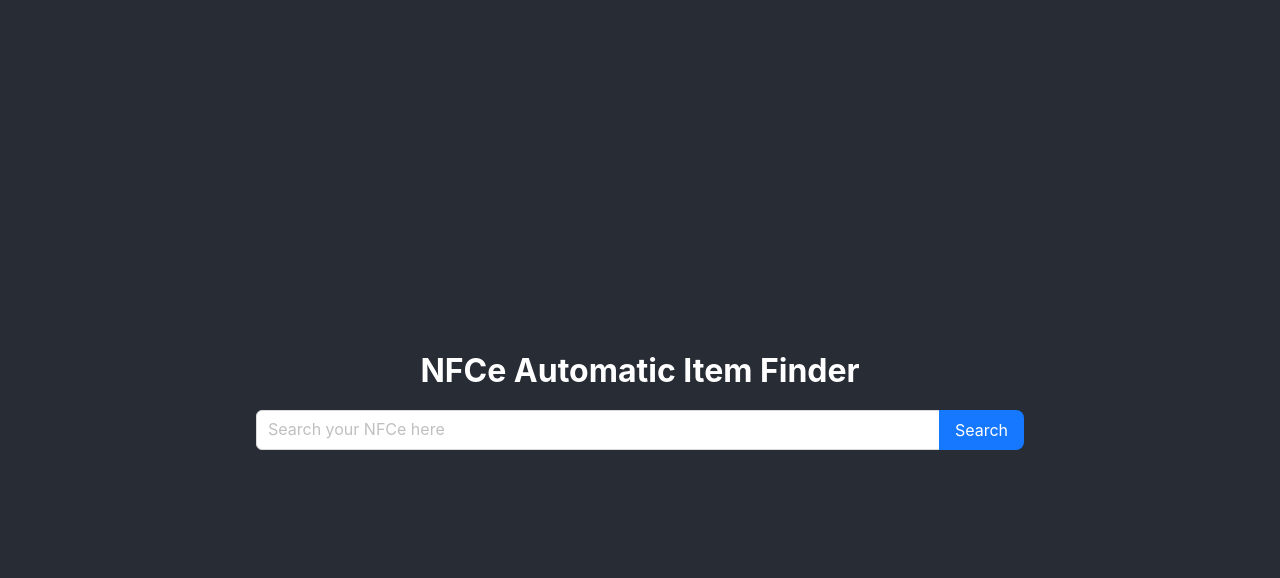
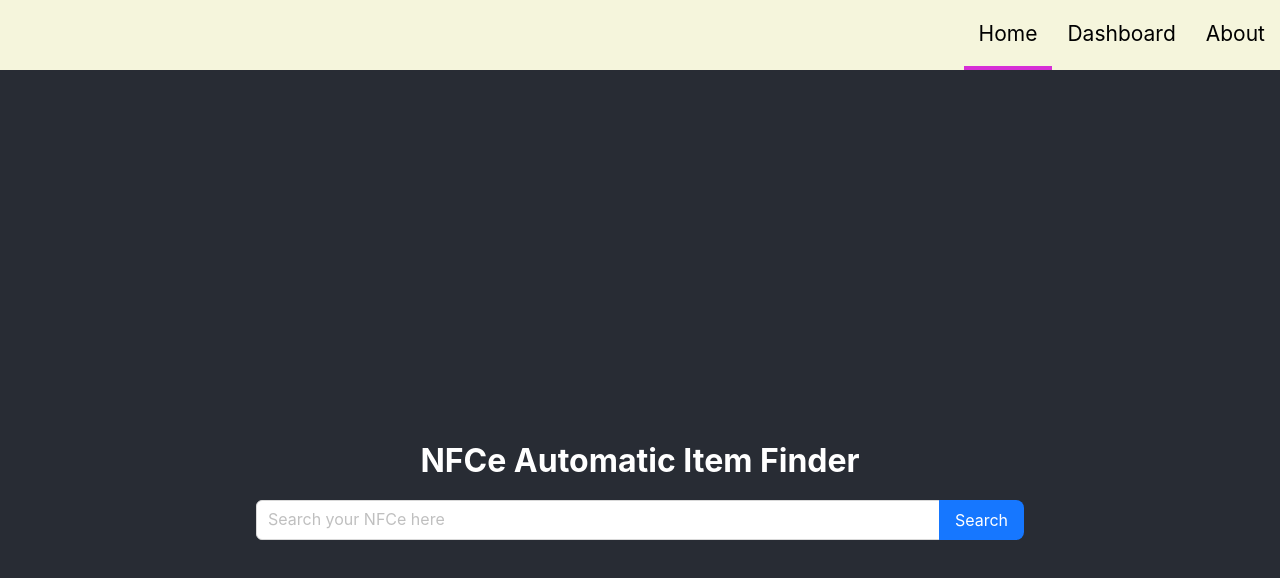
Before and after one commit to vnsl/NFCe-webscrapper, a React (Create React App) app: page / in a window 1280 px wide. Shown: the top 578 px of the page. Built offline with nearby package versions, Linux system fonts and the light colour scheme.

Commit message:
Add header component, About page and Dashboard page

```diff
--- a/package.json
+++ b/package.json
@@ -15,7 +15,7 @@
     "node-sass": "^7.0.3",
     "react": "^18.2.0",
     "react-dom": "^18.2.0",
-    "react-router-dom": "^6.4.3",
+    "react-router-dom": "^6.4.4",
     "react-scripts": "5.0.1",
     "typescript": "^4.9.3",
     "web-vitals": "^2.1.4"
--- a/src/App.tsx
+++ b/src/App.tsx
@@ -1,14 +1,18 @@
 import React from 'react';
 import { BrowserRouter as Router, Routes, Route } from 'react-router-dom';
 import './App.css';
+import About from './pages/About/about.page';
+import Dashboard from './pages/DashBoard/dashboard.page';
 
-import Home from './pages/Home';
+import Home from './pages/Home/home.page';
 
 function App() {
   return (
     <Router>
       <Routes>
         <Route path='/' element={<Home/>}/>
+        <Route path='/dashboard' element={<Dashboard/>}/>
+        <Route path='/about' element={<About/>}/>
       </Routes>
     </Router>
   );
--- /dev/null
+++ b/src/components/Header/header.component.tsx
@@ -0,0 +1,19 @@
+import React, { ReactComponentElement } from 'react';
+import { NavLink } from 'react-router-dom';
+
+// styles and images
+import './header.styles.scss';
+
+const Header: React.FC = () => {
+    return (
+        <div className='header'>
+            <nav className='navbar'>
+                <NavLink to="/" >Home</NavLink>
+                <NavLink to="/Dashboard">Dashboard</NavLink>
+                <NavLink to="/About">About</NavLink>
+            </nav>
+        </div>
+    )
+}
+
+export default Header;
--- /dev/null
+++ b/src/components/Header/header.styles.scss
@@ -0,0 +1,47 @@
+.header {
+    width: 100%;
+    height: 70px;
+    display: flex;
+    justify-content: flex-end;
+
+    //font-family: $primaryFont;
+    background-color: beige;
+
+    position: fixed;
+
+    top: 0;
+    left: 0;
+    z-index: 1000;
+}
+
+.navbar {
+    display: flex;
+
+}
+
+.header a {
+    height: 100%;
+    color: black;
+    text-decoration: none;
+    cursor: pointer;
+    font-size: 21px;
+
+    display: flex;
+    align-items: center;
+    justify-content: center;
+    border-bottom: 4px solid transparent;
+
+    padding: 0 15px;
+}
+
+.header a:hover {
+    border-bottom: 4px solid #d63f3f;
+}
+
+// .header a .active {
+//     border-bottom: 4px solid blue;
+// }
+
+.active {
+    border-bottom: 4px solid rgb(214, 46, 214) !important;
+}
--- /dev/null
+++ b/src/pages/About/about.page.tsx
@@ -0,0 +1,15 @@
+import React from "react";
+import Header from "../../components/Header/header.component";
+
+// styles and images
+import './about.styles.scss';
+
+const About: React.FC = () => {
+    return (
+        <div>
+            <Header></Header>
+        </div>
+    )
+}
+
+export default About;
--- /dev/null
+++ b/src/pages/DashBoard/dashboard.page.tsx
@@ -0,0 +1,16 @@
+import React from "react";
+import Header from "../../components/Header/header.component";
+
+// styles and images
+import './dashboard.styles.scss';
+
+const Dashboard: React.FC = () => {
+    return (
+        <div>
+            <Header></Header>
+            <h1>teste Dashboard</h1>
+        </div>
+    )
+}
+
+export default Dashboard;
--- /dev/null
+++ b/src/pages/Home/home.page.tsx
@@ -0,0 +1,74 @@
+import React, { useState } from 'react';
+// components
+import SearchInput from '../../components/SearchInput/search-input.component';
+import TableItems from '../../components/Table/table.component';
+import DownloadFile from '../../components/DownloadFile/download-file.component';
+import SummaryTable from '../../components/SummaryTable/summary-table.component';
+import Notifications from '../../components/Notifications/notifications.component';
+import Header from '../../components/Header/header.component';
+// imports
+import { Collapse } from 'antd';
+// styles and images
+import './home.styles.scss';
+
+const { Panel } = Collapse;
+
+const  Home: React.FC = () => {
+    const [search, setSearch] = useState<string>('');
+    const [searching, setSearching] = useState<boolean>(false)
+    const [itemsList, setItemsList] = useState<any>([])
+    const [summary, setSummary] = useState<any>()
+
+    const onSearch = async (text: string) => {
+        const send = {NFCeCode: text};
+
+        try {
+            setItemsList([])
+            setSearching(true);
+            const response = await fetch('https://nfce-api.herokuapp.com/', {
+                method: 'POST',
+                body: JSON.stringify(send),
+                headers: {
+                    'Content-type': 'application/json',
+                }
+            })
+
+            if(!response.ok) {
+                const message = await response.json()
+                throw message.message
+            }
+
+            const dados = await response.json();
+            setItemsList(dados.items);
+            setSummary(dados);
+
+        } catch (error) {
+            //alert(error)
+            <Notifications/>
+        }
+        setSearching(false);
+
+    }
+
+    return (
+        <div className="search-container">
+            <Header></Header>
+            <h1>NFCe Automatic Item Finder</h1>
+            <SearchInput search={search} setSearch={setSearch} handleSubmit={onSearch} searching={searching}/>
+
+            {itemsList.length > 0 &&
+                <Collapse defaultActiveKey={1}>
+                    <Panel header="Summary" key="1">
+                        <DownloadFile jsonContent={summary} fileFinalName={summary.storeName+summary.date}/>
+                        <SummaryTable storeName={summary.storeName} date={summary.date} numberitems={summary.numberitems} totalValue={summary.totalValue} taxesPaid={summary.taxesPaid} code={summary.code}></SummaryTable>
+                    </Panel>
+                    <Panel header='Items List' key="2">
+                        <DownloadFile tabContent={itemsList} fileFinalName={summary.storeName+summary.date} />
+                        <TableItems itemsList={itemsList} />
+                    </Panel>
+                </Collapse>}
+        </div>
+    );
+}
+
+export default Home;
--- /dev/null
+++ b/src/pages/Home/home.styles.scss
@@ -0,0 +1,50 @@
+* {
+    box-sizing: border-box;
+    margin: 0;
+    padding: 0;
+  }
+
+  .search-container {
+    width: 100%;
+    height: 100vh;
+    overflow: auto;
+
+    display: flex;
+    flex-direction: column;
+    justify-content: center;
+    align-items: center;
+    gap: 20px;
+
+    margin-top: 90px;
+  }
+
+  .search-container .search-input {
+    width: 60%;
+  }
+
+  h1 {
+    color: white;
+
+  }
+
+  .ant-collapse {
+    width: 70%;
+    max-height: 80%;
+  }
+
+  .ant-collapse-header {
+    background-color: rgb(229, 226, 226);
+  }
+
+  .ant-collapse-content-box {
+    display: flex;
+    flex-direction: column;
+    align-items: center;
+    gap: 25px;
+
+    background-color: aliceblue;
+  }
+
+  .ant-descriptions {
+    width: 90%;
+  }
```
Also changed, not shown: src/pages/About/about.styles.scss (added), src/pages/DashBoard/dashboard.styles.scss (added), 1 other file (tests, documents, lock files or other folders).
